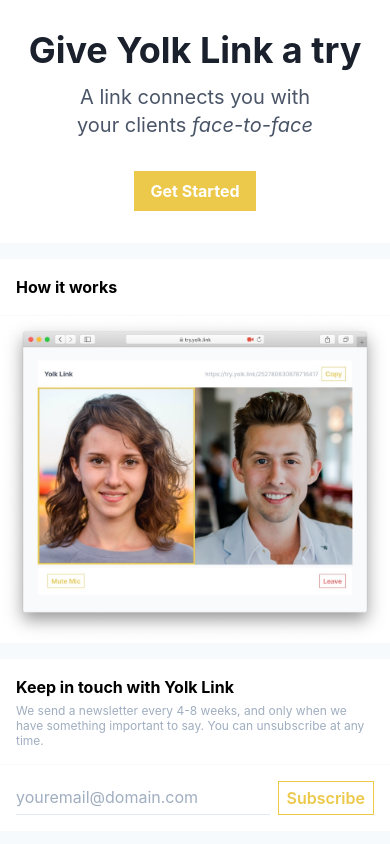
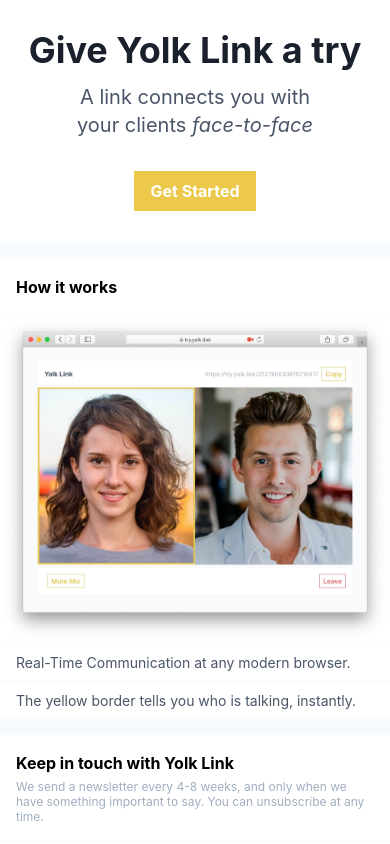
Before and after one commit to lzl/try.yolk.link, a React (Create React App) app: page / in a window 390 px wide. Shown: the top 844 px of the page. Built offline with nearby package versions, Linux system fonts and the light colour scheme; a web font is replaced by a local one.

Commit message:
add how to work

```diff
--- a/src/page/Home.tsx
+++ b/src/page/Home.tsx
@@ -125,6 +125,14 @@
               'url(/assets/hero-captions.png) center top/contain no-repeat',
           }}
         />
+        <ul className="text-sm text-gray-700 md:hidden">
+          <li className="px-4 py-2 border-t border-gray-100">
+            Real-Time Communication at any modern browser.
+          </li>
+          <li className="px-4 py-2 border-t border-gray-100">
+            The yellow border tells you who is talking, instantly.
+          </li>
+        </ul>
       </section>
       <section className="max-w-lg mx-auto mt-4 bg-white">
         <h2 className="px-4 pt-4 font-bold">Keep in touch with Yolk Link</h2>
```
